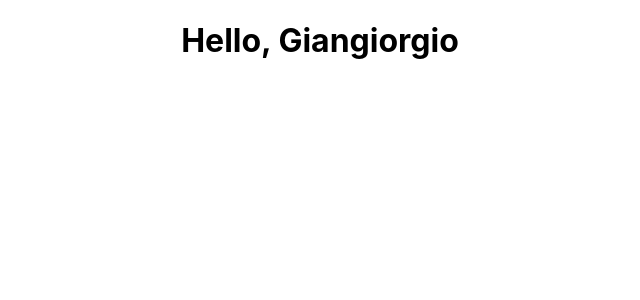
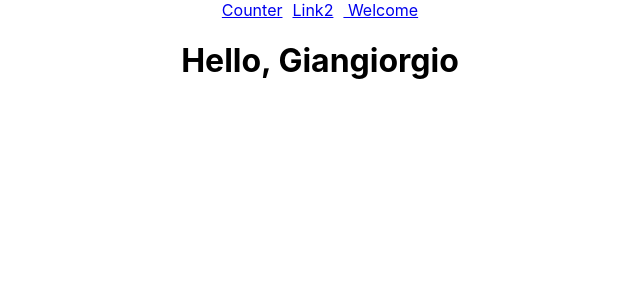
Before and after one commit to Underscore2/EserciziReact, a React (Create React App) app in the folder esercizio/: page / in a window 1280 px wide. Shown: the top 300 px of the page, without its empty margins (320-960 px from the left). Built offline with nearby package versions, Linux system fonts and the light colour scheme.

Commit message:
Router 04 - Done

```diff
--- a/esercizio/src/App.js
+++ b/esercizio/src/App.js
@@ -1,12 +1,22 @@
-import { Route, Routes } from 'react-router-dom';
+import { Route, Routes, Link } from 'react-router-dom';
 import './App.css';
 import Welcome from './Welcome';
 import Counter from './Counter';
 import ShowGithubUser from './ShowGithubUser';
 function App() {
+  const margin = {
+    margin: "5px"
+  }
 
   return (
     <div className="App">
+      <>
+        <div>
+          <Link style={margin} to="/counter" > Counter</Link>
+          <Link style={margin} to="/githubuser/Underscore2" >Link2</Link>
+          <Link style={margin} to="/" > Welcome</Link>
+
+        </div>
         <Routes>
           <Route path='/' element={<Welcome name='Giangiorgio' />}> </Route>
           <Route path='/counter' element={<Counter />}></Route>
@@ -14,7 +24,7 @@ function App() {
             <Route path=':name' element={<ShowGithubUser />} />
           </Route>
         </Routes>
-
+      </>
 
     </div>
   );
```
Lines whose indentation alone changed are shown as unchanged.
